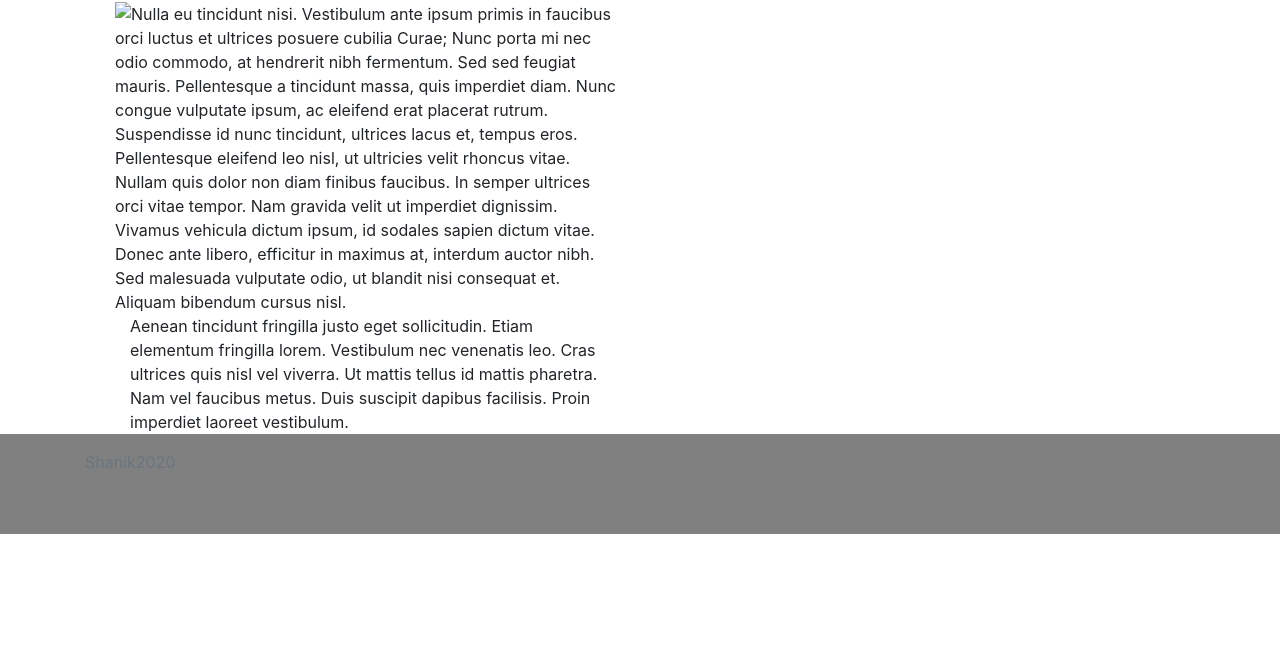
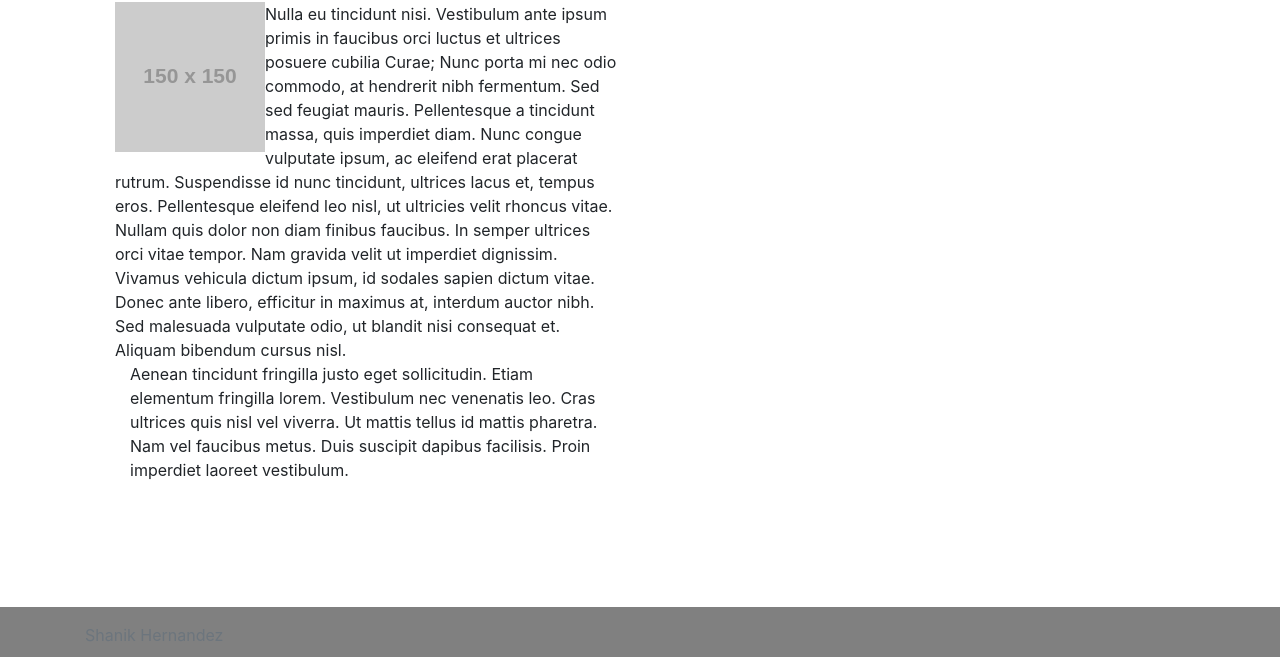
Before and after one commit to shanik1320/Responsiveness_Portfolio, a plain HTML site: page index.html in a window 1280 px wide. Shown: the part 143-800 px from the top of the page. Drawn offline with nearby package versions, Linux system fonts and the light colour scheme; placeholder pictures from the web are drawn by us.

Commit message:
fixed footer to the bottom

```diff
--- a/index.html
+++ b/index.html
@@ -42,7 +42,7 @@
             </div>
             <div class="row-2">
                 <div class="col-sm-3">
-                    <img src="image-11.jpg" class="float-left">
+                    <img src="http://placehold.it/150x150" class="float-left">
                 </div>
                 <div class="col-sm-9">
                     Nulla eu tincidunt nisi. Vestibulum ante ipsum primis in faucibus orci luctus et ultrices posuere cubilia Curae; Nunc porta mi nec odio commodo, at hendrerit nibh fermentum. Sed sed feugiat mauris. Pellentesque a tincidunt massa, quis imperdiet diam. Nunc congue vulputate ipsum, ac eleifend erat placerat rutrum. Suspendisse id nunc tincidunt, ultrices lacus et, tempus eros. Pellentesque eleifend leo nisl, ut ultricies velit rhoncus vitae. Nullam quis dolor non diam finibus faucibus. In semper ultrices orci vitae tempor. Nam gravida velit ut imperdiet dignissim. Vivamus vehicula dictum ipsum, id sodales sapien dictum vitae. Donec ante libero, efficitur in maximus at, interdum auctor nibh. Sed malesuada vulputate odio, ut blandit nisi consequat et. Aliquam bibendum cursus nisl.
@@ -59,7 +59,7 @@
 
     <footer class="footer mt-auto py-3">
         <div class="container">
-          <span class="text-muted">Shanik2020</span>
+          <span class="text-muted"> Shanik Hernandez </span>
         </div>
       </footer>
 </body>
--- a/style.css
+++ b/style.css
@@ -22,19 +22,18 @@ body {
     width: auto;
 }
 
-* {
-    box-sizing: border-box;
-}
 .page-header {
     color: rgb(39, 205, 211);
 }
 .footer {
     background-color: gray;
-    position: relative;
-    height: 100px;
-    margin-top: -100px;
+    position: fixed;
+    height: 50px;
     clear: both;
     color: black;
+    bottom: 0;
+    left: 0;
+    width: 100%;
 }
 .float-left {
     float: left;
```
